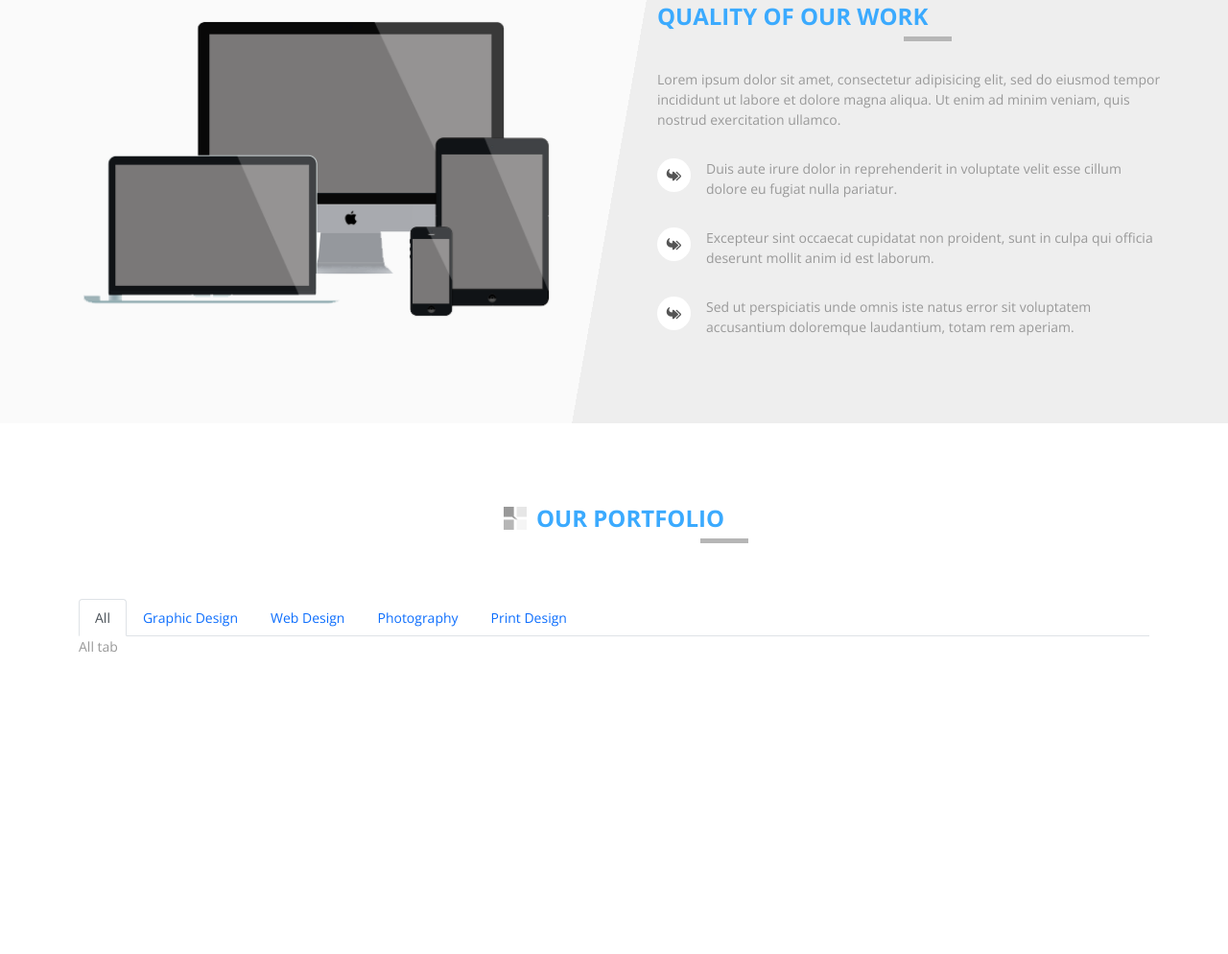
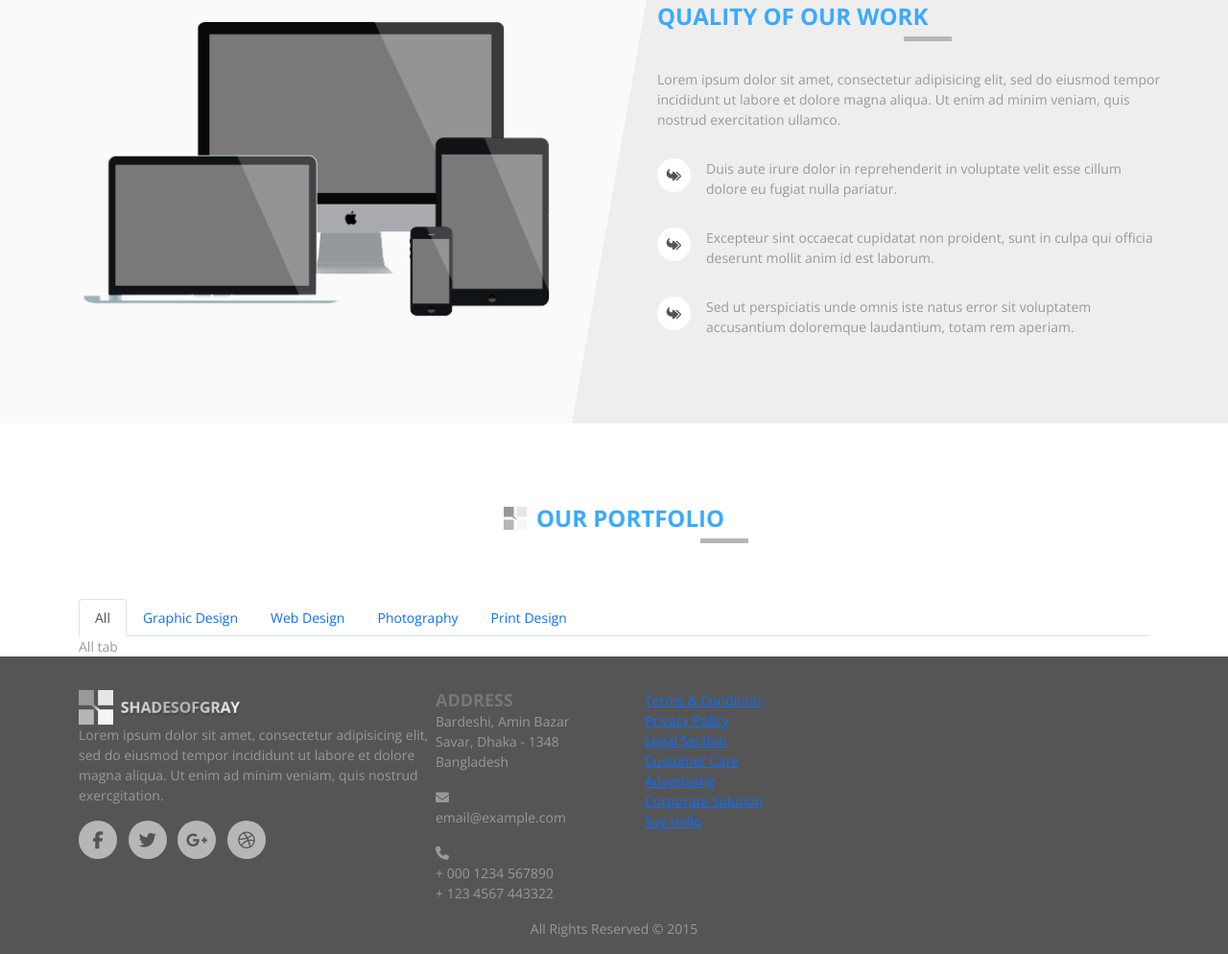
Before and after one commit to faridcse/shadesofgray, a plain HTML site: page index.html in a window 1280 px wide. Shown: the part 3419-4413 px from the top of the page at 96% size. Before the commit the page ends 4103 px from the top, so only its background shows below. Drawn offline with nearby package versions, Linux system fonts and the light colour scheme; a script that the page names is missing.

Commit message:
Add files via upload

```diff
--- a/css/style.css
+++ b/css/style.css
@@ -424,3 +424,49 @@ header{}
 	transform: rotate(180deg)
 }
 /* quality-of-our-work section css end */
+
+
+
+
+/* footer section css start */
+footer{
+	background-color: #555555;
+	padding-top: 35px;
+}
+.footer-top{}
+.footer-1{}
+.footer-1 img{
+	max-width: 170px;
+}
+.f_social_icon{}
+.f_social_icon ul li a{
+	display: inline-block;
+	height: 40px;
+	width: 40px;
+	line-height: 40px;
+	border-radius: 50%;
+	font-size: 18px;
+	color: #555555;
+	background-color: #b6b6b6;
+	text-align: center;
+	transition: 0.3s;
+}
+.f_social_icon ul li a:hover{
+	color: #fff;
+	background-color: #b6b6b6;
+}
+.address{}
+.address h3{}
+.address p{}
+.address span{}
+
+.usefullinks{}
+.usefullinks ul li a{}
+.usefullinks ul li a:hover{}
+.contact{}
+.copyright{}
+.copyright p{}
+/* footer section css end */
+/* footer section css end */
+/* footer section css end */
+/* footer section css end */
--- a/index.html
+++ b/index.html
@@ -597,11 +597,11 @@
               </li>
 
               <li class="nav-item" role="presentation">
-                <button class="nav-link" id="web-design-tab" data-bs-toggle="tab" data-bs-target="#web-design" type="button" role="tab" aria-controls="web-design" aria-selected="false">Photography</button>
+                <button class="nav-link" id="photography-tab" data-bs-toggle="tab" data-bs-target="#photography" type="button" role="tab" aria-controls="photography" aria-selected="false">Photography</button>
               </li>
 
               <li class="nav-item" role="presentation">
-                <button class="nav-link" id="web-design-tab" data-bs-toggle="tab" data-bs-target="#web-design" type="button" role="tab" aria-controls="web-design" aria-selected="false">Print Design</button>
+                <button class="nav-link" id="print-design-tab" data-bs-toggle="tab" data-bs-target="#print-design" type="button" role="tab" aria-controls="print-design" aria-selected="false">Print Design</button>
               </li>
             </ul>
             <div class="tab-content" id="myTabContent">
@@ -612,7 +612,15 @@
                 Graphic Design
               </div>
               <div class="tab-pane fade" id="web-design" role="tabpanel" aria-labelledby="web-design-tab">
-                web design
+                Web design
+              </div>
+
+              <div class="tab-pane fade" id="photography" role="tabpanel" aria-labelledby="photography-tab">
+                Photography
+              </div>
+
+              <div class="tab-pane fade" id="print-design" role="tabpanel" aria-labelledby="print-design-tab">
+                Print Design
               </div>
             </div>
           </div>
@@ -621,6 +629,67 @@
     </section>
     <!-- portfolio section end -->
 
+    <footer>
+      <div class="container">
+        <!-- footer top -->
+        <div class="row">
+          <div class="footer-top d-flex">
+            <div class="col-lg-4">
+              <div class="footer-1">
+                <img src="images/logo.png" alt="shadesofgray" class="w-100">
+                <p>Lorem ipsum dolor sit amet, consectetur adipisicing elit, sed do eiusmod tempor incididunt ut labore et dolore magna aliqua. Ut enim ad minim veniam, quis nostrud exercgitation.</p>
+                <div class="f_social_icon">
+                  <ul class="list-inline">
+                    <li class="list-inline-item"><a href="#"><i class="fa-brands fa-facebook-f"></i></a></li>
+                    <li class="list-inline-item"><a href="#"><i class="fa-brands fa-twitter"></i></a></li>
+                    <li class="list-inline-item"><a href="#"><i class="fa-brands fa-google-plus-g"></i></a></li>
+                    <li class="list-inline-item"><a href="#"><i class="fa-brands fa-dribbble"></i></a></li>
+                  </ul>
+                </div>
+              </div>
+            </div>
+            <div class="col-lg-2">
+              <div class="address">
+                <h3>Address</h3>
+                <p>Bardeshi, Amin Bazar<br>
+                Savar, Dhaka - 1348<br>
+                Bangladesh</p>
+
+                <span><i class="fa-solid fa-envelope"></i></span> <p>email@example.com</p>
+                <span><i class="fa-solid fa-phone"></i></span><p>+ 000 1234 567890<br>
+                  + 123 4567 443322</p>
+              </div>
+            </div>
+            <div class="col-lg-2">
+              <div class="usefullinks">
+                <ul>
+                  <li class="list-inline-item"><a href="#"> Terms & Condition</a></li>
+                  <li class="list-inline-item"><a href="#">Privacy Policy</a></li>
+                  <li class="list-inline-item"><a href="#">Legal Section</a></li>
+                  <li class="list-inline-item"><a href="#">Customer Care</a></li>
+                  <li class="list-inline-item"><a href="#">Advertising</a></li>
+                  <li class="list-inline-item"><a href="#">Corporate Solution</a></li>
+                  <li class="list-inline-item"><a href="#">Say Hello</a></li>
+                </ul>
+              </div>
+            </div>
+            <div class="col-lg-4">
+              <div class="contact">
+
+              </div>
+            </div>
+          </div>
+
+        </div>
+        <div class="row">
+          <div class="col-lg-12">
+            <div class="copyright text-center">
+              <p>All Rights Reserved © 2015</p>
+            </div>
+          </div>
+        </div>
+      </div>
+    </footer>
     <!-- JS link -->
     <script src="js/popper.min.js"></script>
     <script src="js/bootstrap.min.js"></script>
```
